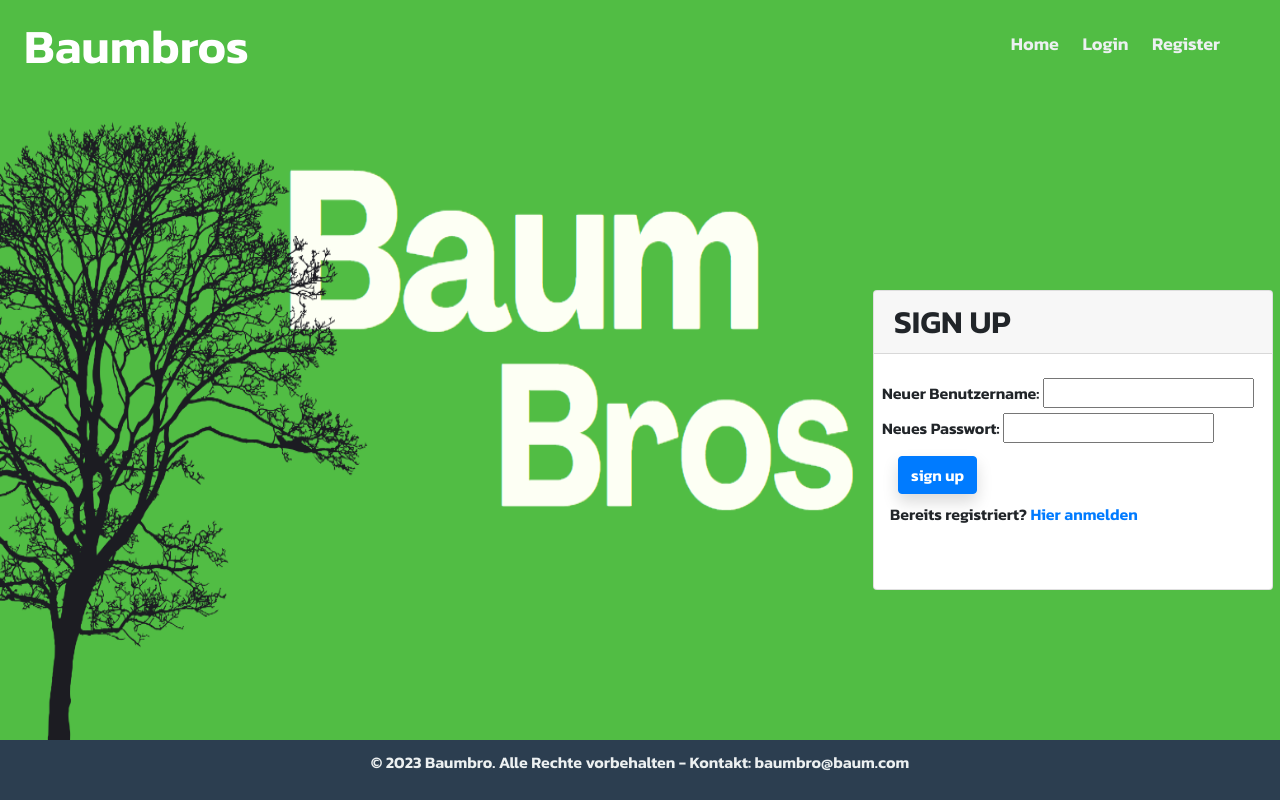
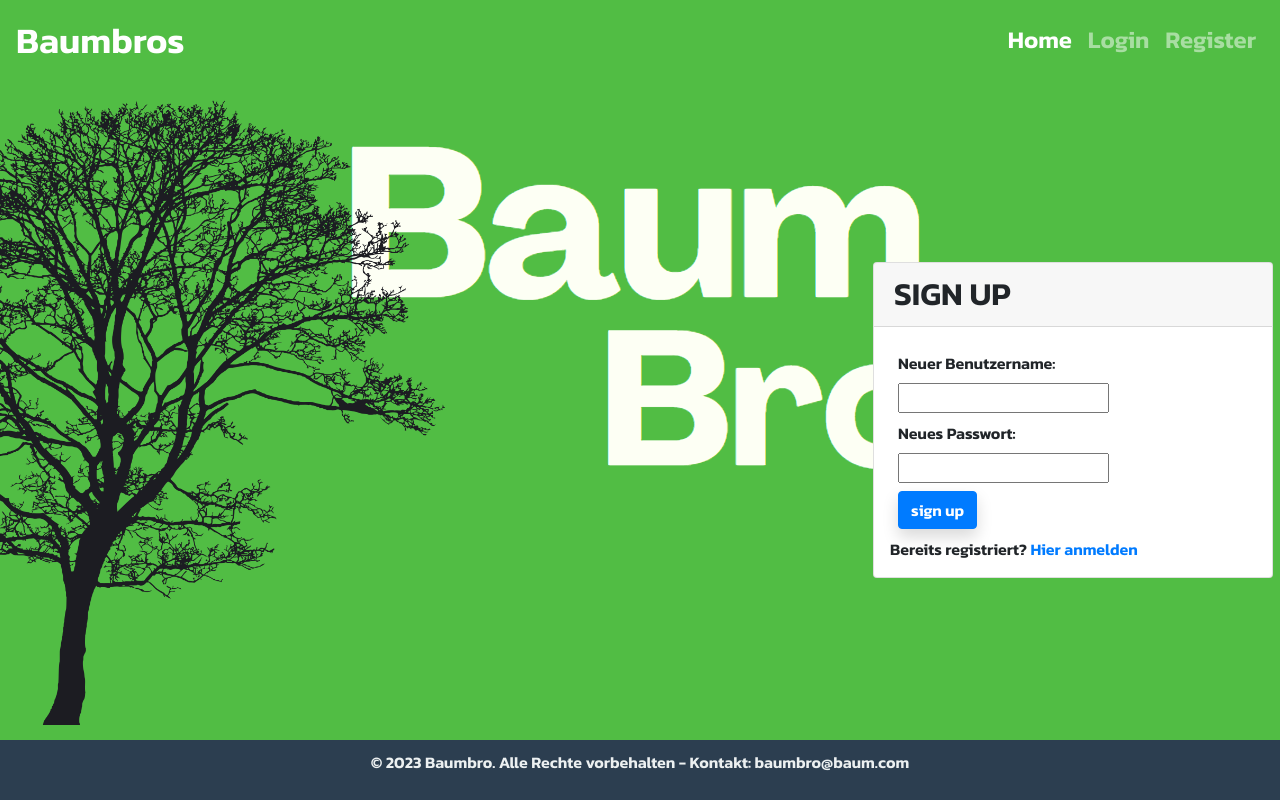
Before and after one commit to carlottostromstedt/baumbro, a Flask app: page /sign_up in a window 1280 px wide. Run offline with Flask 3, Linux system fonts and the light colour scheme; some libraries are stand-ins or nearby versions.

Commit message:
feat: make page responsive

```diff
--- a/static/css/styles.css
+++ b/static/css/styles.css
@@ -1,5 +1,6 @@
 body {
     background-color: #51BD44;
+    height: 100vh
   }
 
 .login-container{
@@ -23,65 +24,17 @@ h6{
 
 }
 
-footer {
-    position: fixed;
-    bottom: 0;
-    width: 100%;
-    text-align: center;
-    background-color: #51BD44;
-    color: #fff;
-    padding: 10px;
-  }
-  /* styles.css */
+.bild {
+    width: 70vw;
+    height: 85vh;
+}
+
 
 body {
     font-family: 'Kanit', sans-serif;
     margin: 0;
     padding: 0;
     box-sizing: border-box;
-}
-
-.navbar {
-    background-color: #51BD44;
-    padding: 10px 0;
-    border-bottom: 1px solid #51BD44;
-    height: 100px;
-}
-
-.navbar-brand {
-    color: #fff;
-    font-size: 24px;
-    font-weight: bold;
-}
-
-.navbar-brand:hover {
-    color: #ecf0f1;
-}
-
-.nav-list {
-    list-style-type: none;
-    margin: 0;
-    padding: 0;
-    position: absolute;
-    top: 10px;
-    right:20px;
-    margin:20px;
-}
-
-.nav-list li {
-    display: inline-block;
-    margin-right: 20px;
-}
-
-.nav-list a {
-    text-decoration: none;
-    color: #ecf0f1;
-    font-size: 18px;
-    font-weight: bold;
-}
-
-.nav-list a:hover {
-    color: #bdc3c7;
 }
 
 footer {
@@ -133,3 +86,57 @@ footer {
 .inner-container:hover{
     background-color: #5dd250b1
 }
+
+.navbar-brand {
+    font-size: 36px;
+}
+
+.nav-item{
+    font-size: 24px;
+}
+
+.page-title {
+    font-size: 120px;
+}
+
+@media only screen and (max-width: 600px) {
+    .page-title {
+        padding-top: 25px;
+        font-size: 64px;
+    }
+
+    .nav-item {
+        font-size: 20px;
+    }
+
+    .container-login{
+        display: flex;
+        flex-direction: column-reverse;
+        justify-content: space-between;
+        height: 100vh;
+    }
+
+    .bild {
+        width: 100vw;
+        display: flex;
+        justify-content: end;
+    }
+
+    .bild > img{
+        height: 35vh;
+        width: 100vw;
+    }
+
+    .kaste {
+        padding-top: 20px;
+        width: 100vw;
+    }
+
+    .login-container {
+        width: 100vw;
+    }
+
+    .card-login {
+        width: 90vw;
+    }
+}
--- a/templates/base.html
+++ b/templates/base.html
@@ -3,8 +3,7 @@
 <head>
     <meta charset="UTF-8">
     <meta name="viewport" content="width=device-width, initial-scale=1.0">
-    <link rel="stylesheet" href="https://stackpath.bootstrapcdn.com/bootstrap/4.5.2/css/bootstrap.min.css">
-    <link rel="stylesheet" href="https://cdn.jsdelivr.net/npm/bootstrap@4.3.1/dist/css/bootstrap.min.css" integrity="sha384-ggOyR0iXCbMQv3Xipma34MD+dH/1fQ784/j6cY/iJTQUOhcWr7x9JvoRxT2MZw1T" crossorigin="anonymous">
+    <link rel="stylesheet" href="https://cdn.jsdelivr.net/npm/bootstrap@4.1.3/dist/css/bootstrap.min.css" integrity="sha384-MCw98/SFnGE8fJT3GXwEOngsV7Zt27NXFoaoApmYm81iuXoPkFOJwJ8ERdknLPMO" crossorigin="anonymous">    <script src="https://ajax.googleapis.com/ajax/libs/jquery/1.12.4/jquery.min.js"></script>
     <link rel="stylesheet" href="{{ url_for('static', filename='css/styles.css') }}">
     <link rel="preconnect" href="https://fonts.googleapis.com">
     <link rel="preconnect" href="https://fonts.gstatic.com" crossorigin>
@@ -17,24 +16,52 @@
     integrity="sha512-XQoYMqMTK8LvdxXYG3nZ448hOEQiglfqkJs1NOQV44cWnUrBc8PkAOcXy20w0vlaXaVUearIOBhiXZ5V3ynxwA=="
     crossorigin=""></script>
     <title>Baumbrolinos</title>
+    <style>
+        /* Add custom CSS for the hamburger icon */
+        .navbar-toggler {
+            color: white;
+            border-color: white;
+        }
+    </style>
 </head>
 <body>
-    <nav class="navbar">
-        <b class="ml-4" style="color: white; font-size: 48px;">Baumbros</b>
-        <div class="container-login">
-            <a class="navbar-brand" href="/"> </a>
-            <ul class="nav-list">
-              <li><a href="/">Home</a></li>
-              <li><a href="/login">Login</a></li>
-              <li><a href="/sign_up">Register</a></li>
-            </ul>
+    <script src="https://code.jquery.com/jquery-3.3.1.slim.min.js" integrity="sha384-q8i/X+965DzO0rT7abK41JStQIAqVgRVzpbzo5smXKp4YfRvH+8abtTE1Pi6jizo" crossorigin="anonymous"></script>
+    <script src="https://cdn.jsdelivr.net/npm/popper.js@1.14.3/dist/umd/popper.min.js" integrity="sha384-ZMP7rVo3mIykV+2+9J3UJ46jBk0WLaUAdn689aCwoqbBJiSnjAK/l8WvCWPIPm49" crossorigin="anonymous"></script>
+    <script src="https://cdn.jsdelivr.net/npm/bootstrap@4.1.3/dist/js/bootstrap.min.js" integrity="sha384-ChfqqxuZUCnJSK3+MXmPNIyE6ZbWh2IMqE241rYiqJxyMiZ6OW/JmZQ5stwEULTy" crossorigin="anonymous"></script>
+
+    <nav class="navbar navbar-expand-lg navbar-dark baumbros-navbar">
+        <a class="navbar-brand" href="/login">Baumbros</a>
+        <button class="navbar-toggler" type="button" data-toggle="collapse" data-target="#navbarTogglerDemo02" aria-controls="navbarTogglerDemo02" aria-expanded="false" aria-label="Toggle navigation">
+          <span class="navbar-toggler-icon"></span>
+        </button>
+
+        <div class="collapse navbar-collapse justify-content-end" id="navbarTogglerDemo02">
+          <ul class="navbar-nav ml-auto mt-2 mt-lg-0">
+            <li class="nav-item active">
+                <a class="nav-link" href="/">Home <span class="sr-only">(current)</span></a>
+            </li>
+            {% if current_user.is_authenticated %}
+            <li class="nav-item">
+                <a class="nav-link" href="/extract">Extractor</a>
+            </li>
+            {% endif %}
+
+            {% if not current_user.is_authenticated %}
+            <li class="nav-item">
+                <a class="nav-link" href="/login">Login</a>
+            </li>
+            <li class="nav-item">
+                <a class="nav-link" href="/sign_up">Register</a>
+            </li>
+            {% endif %}
+          </ul>
         </div>
-    </nav>
+      </nav>
+
     {% block content %}
     {% endblock %}
-    <footer>
-        <p>&copy; 2023 Baumbro. Alle Rechte vorbehalten - Kontakt: baumbro@baum.com</p>
-    </footer>
 </body>
-
+<footer>
+    <p>&copy; 2023 Baumbro. Alle Rechte vorbehalten - Kontakt: baumbro@baum.com</p>
+</footer>
 </html>
--- a/templates/extract.html
+++ b/templates/extract.html
@@ -4,7 +4,7 @@
 <script src="{{ url_for('static', filename='js/extract.js') }}"></script>
 
 <div class="d-flex justify-content-center">
-    <h1>Extractor</h1>
+    <h1 class="page-title">Extractor</h1>
 </div>
 
 
@@ -14,7 +14,7 @@
         <div class="px-4 py-4">
             <p>Click the button to get your coordinates.</p>
 
-            <button id="locationButton">Try It</button>
+            <button class="btn btn-primary" id="locationButton">Get Coordinates</button>
 
             <p id="locationDisplay"></p>
 
--- a/templates/login.html
+++ b/templates/login.html
@@ -3,7 +3,7 @@
 {% block content %}
 <div class="container-login">
     <div class="bild">
-            <img src="static/baumundlogo.png" alt="baum" style="width: 70vw; height: 85vh">
+            <img src="static/baumundlogo.png" alt="baum">
     </div>
     <div class ="kaste">
         <div class="bg-info-light login-container">
--- a/templates/sign_up.html
+++ b/templates/sign_up.html
@@ -3,20 +3,20 @@
 {% block content %}
 <div class="container-login">
     <div class="bild">
-        <img src="static/baumundlogo.png" alt="baum" style="width: 70vw; height: 85vh">
+        <img src="static/baumundlogo.png" alt="baum">
     </div>
     <div class ="kaste">
     <div class="bg-info-light login-container">
         <div class="row align-items-center">
         </div>
-            <div class="card card-login" style="height: 300px">
+            <div class="card card-login">
                 <h2 class="card-header">SIGN UP</h2>
                 <form action="/sign_up" method="post" class="ml-2 mt-4">
-                    <label for="new_username">Neuer Benutzername:</label>
-                    <input type="text" id="new_username" name="new_username" required>
+                    <label for="new_username" class="mx-3">Neuer Benutzername:</label>
+                    <input type="text" class="mx-3" id="new_username" name="new_username" required>
                     <br>
-                    <label for="new_password">Neues Passwort:</label>
-                    <input type="password" id="new_password" name="new_password" required>
+                    <label for="new_password" class="mx-3 my-2">Neues Passwort:</label><br>
+                    <input type="password" class="mx-3" id="new_password" name="new_password" required>
                     <br>
                     <button type="submit" class="mx-3 my-2 btn w-10 mb-8 btn-primary shadow">sign up</button>
                     {% if error %}
```
